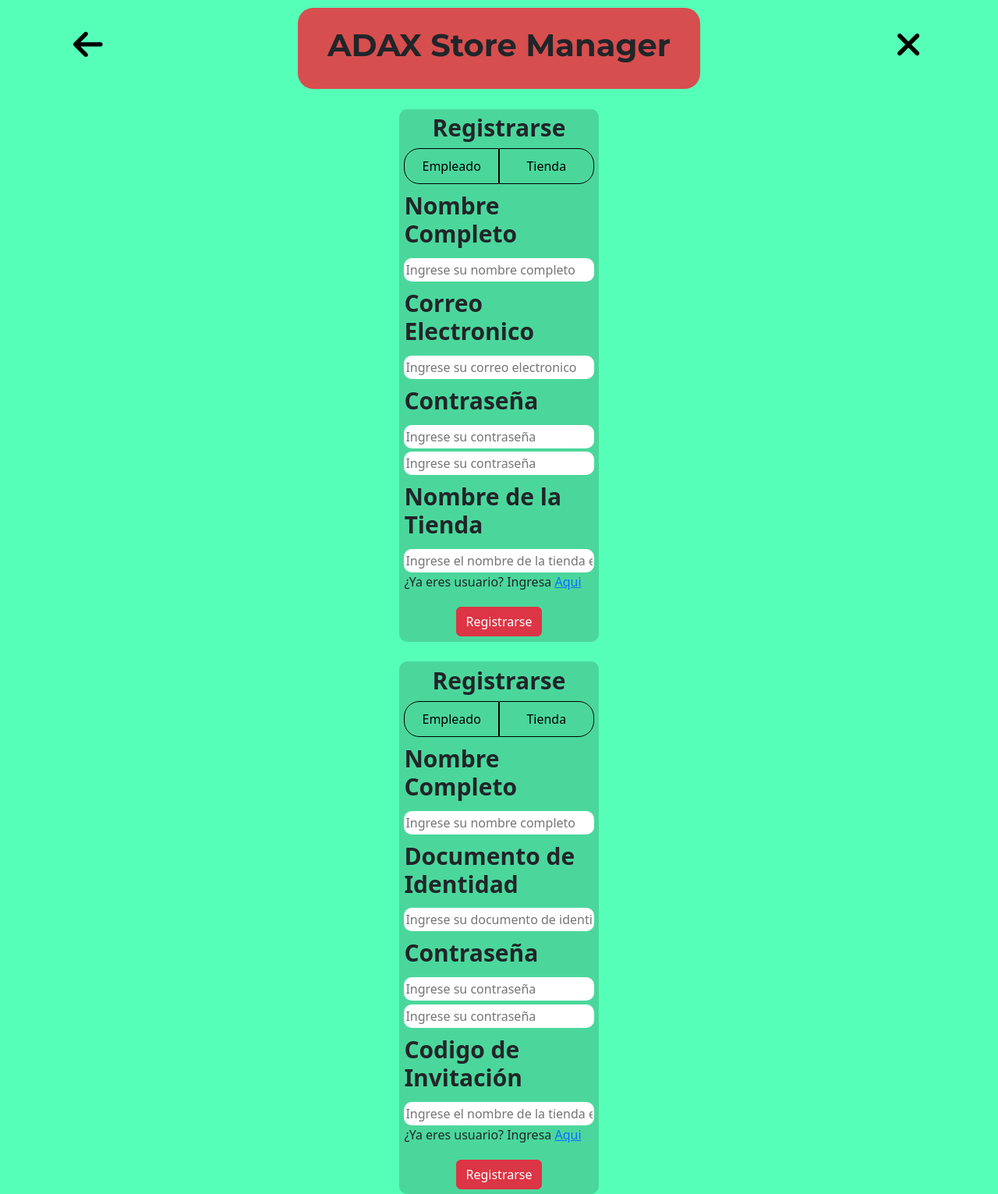
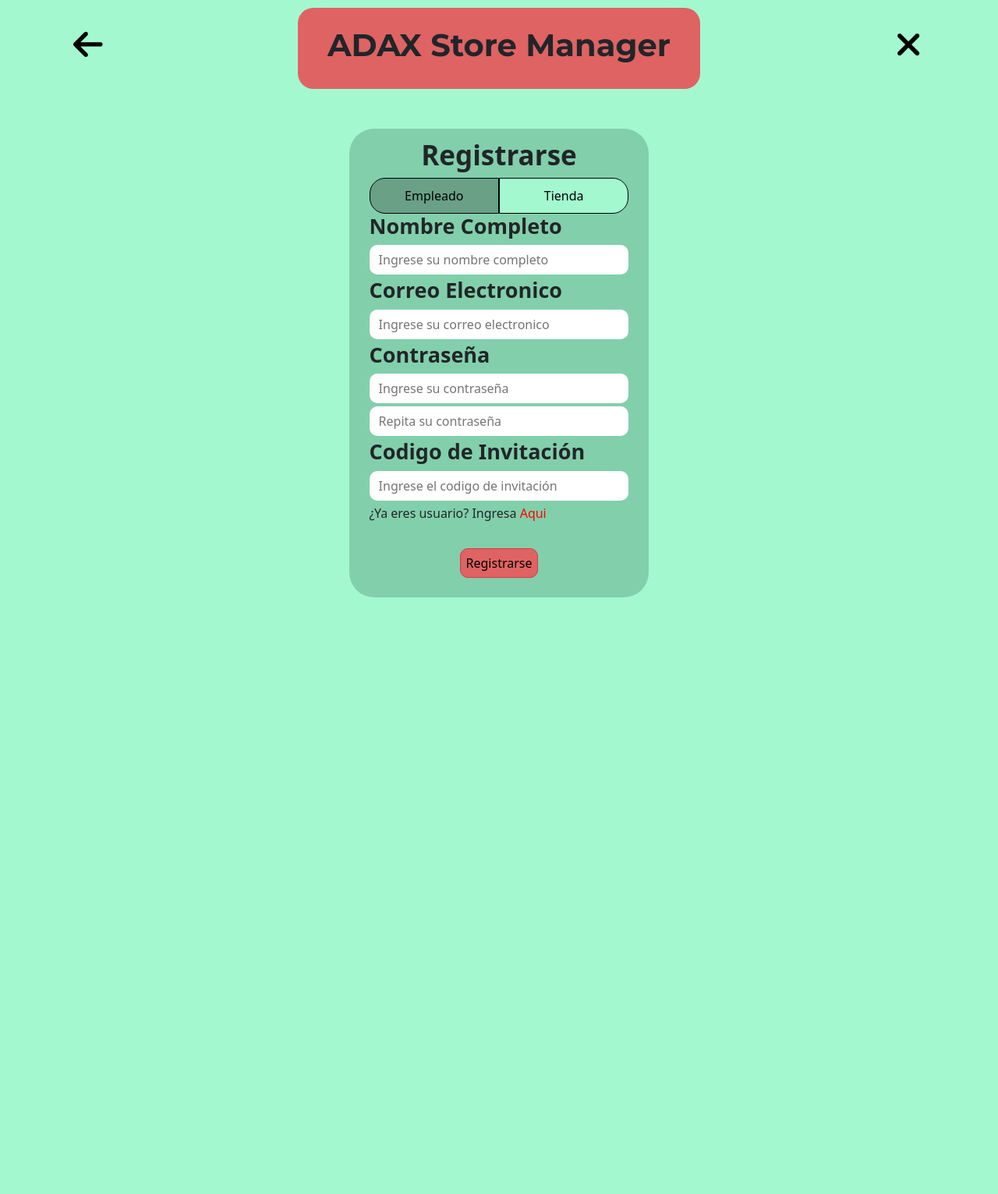
Before and after one commit to Xfezor/ADAX-Store-Manager, a PHP site: page /registro.html in a window 1280 px wide. Shown: the whole page at 78% size. After the commit the page ends 766 px from the top, so only its background shows below. Run offline with PHP 8.4, Linux system fonts and the light colour scheme; some libraries are stand-ins or nearby versions.

Commit message:
arreglo colores, faltando ventas, correcion texto tamaño forms, implementacion javascript inicio, arrelo javascript registro (no completo)

```diff
--- a/Archivo base/styles.css
+++ b/Archivo base/styles.css
@@ -1,5 +1,5 @@
 body {
-  background-color: #56FFB8;
+  background-color: #a3f8d0;
 }
 .title{
   font-weight: normal;
@@ -20,7 +20,7 @@ body {
 
 }
 .adax{
-  background-color: #D74E4E;
+  background-color: #df6363;
   font-family: 'Montserrat';
   font-weight: 700;
   font-size: 20px;
--- a/HTML/iniciar_sesion.html
+++ b/HTML/iniciar_sesion.html
@@ -1,7 +1,7 @@
 <!DOCTYPE html>
 <html lang="en">
 <head>
-<title>Inicio de sesión</title>
+<title>ADAX - Inicio de sesión</title>
 <meta charset="utf-8">
 <meta name="viewport" content="width=device-width, initial-scale=1">
 <script src="https://kit.fontawesome.com/436bc767b0.js" crossorigin="anonymous"></script>
@@ -25,8 +25,8 @@
 <body class="container-fluid">
   <form class="Contenedorsesion">
     <div class="cuadradoverde">
-      <h1 class="titulo"><b>Iniciar Sesión</b></h1>
-      <h1><b>Usuario</b></h1>
+      <h1 class="titulo-iniciar-sesion"><b>Iniciar Sesión</b></h1>
+      <h1 class="username-text"><b>Usuario</b></h1>
       <input type="text" placeholder="Ingrese su Usuario..." required>
       <div class="invalid-feedback">Por favor, ingrese su usuario</div>
       <h1 class="contrasena"><b>Contraseña</b></h1>
--- a/HTML/registro.html
+++ b/HTML/registro.html
@@ -1,7 +1,7 @@
 <!DOCTYPE html>
 <html lang="en">
 <head>
-<title>ADAX - Base</title>
+<title>ADAX - Registrarse</title>
 <meta charset="utf-8">
 <meta name="viewport" content="width=device-width, initial-scale=1">
 <script src="https://kit.fontawesome.com/436bc767b0.js" crossorigin="anonymous"></script>
@@ -26,46 +26,48 @@
   </div>
 </header>
 <body>
-    <form id="tienda">
-        <div class="conteiner">
-            <h1 class="Registrarse"><b>Registrarse</b></h1>
-            <div class="toggle-buttons">
-              <button id="empleadoBtn">Empleado</button>
-              <button id="tiendaBtn">Tienda</button>
-            </div>
-            <h1><b>Nombre Completo</b></h1>
-            <input type="text" placeholder="Ingrese su nombre completo">
-            <h1><b>Correo Electronico</b></h1>
-            <input type="text" placeholder="Ingrese su correo electronico">
-            <h1><b>Contraseña</b></h1>
-            <input type="password" placeholder="Ingrese su contraseña"><br>
-            <input type="password" placeholder="Ingrese su contraseña">
-            <h1><b>Nombre de la Tienda</b></h1>
-            <input type="text" placeholder="Ingrese el nombre de la tienda en la que trabaja">
-            <p>¿Ya eres usuario? Ingresa <a href="iniciar_sesion.html">Aqui</a></p>
-            <button class="btn btn-danger" id="boton_regis">Registrarse</button>
-          </div>
-    </form>
-    <form id="empleado">
-      <div class="conteiner">
-        <h1 class="Registrarse"><b>Registrarse</b></h1>
-        <div class="toggle-buttons">
-          <button id="empleadoBtn">Empleado</button>
-          <button id="tiendaBtn">Tienda</button>
-        </div>
-        <h1><b>Nombre Completo</b></h1>
+  <div class="conteiner1" id="cont1" >
+    <h1 class="Registrarse"><b>Registrarse</b></h1>
+      <div class="toggle-buttons">
+        <button class="btn1-active" id="empleadoBtn" >Empleado</button>
+        <button class="btn2" id="tiendaBtn">Tienda</button>
+      </div>
+      <form id="tienda">
+        <h1 class="middel-text"><b>Nombre Completo</b></h1>
         <input type="text" placeholder="Ingrese su nombre completo">
-        <h1><b>Documento de Identidad</b></h1>
-        <input type="text" placeholder="Ingrese su documento de identidad">
-        <h1><b>Contraseña</b></h1>
+        <h1 class="middel-text"><b>Correo Electronico</b></h1>
+        <input type="text" placeholder="Ingrese su correo electronico">
+        <h1 class="middel-text"><b>Contraseña</b></h1>
         <input type="password" placeholder="Ingrese su contraseña"><br>
-        <input type="password" placeholder="Ingrese su contraseña">
-        <h1><b>Codigo de Invitación</b></h1>
-        <input type="text" placeholder="Ingrese el nombre de la tienda en la que trabaja">
+        <input type="password" placeholder="Repita su contraseña">
+        <h1 class="middel-text"><b>Codigo de Invitación </b></h1>
+        <input type="text" placeholder="Ingrese el codigo de invitación">
         <p>¿Ya eres usuario? Ingresa <a href="iniciar_sesion.html">Aqui</a></p>
         <button class="btn btn-danger" id="boton_regis">Registrarse</button>
-      </div>
+      </form>
+  </div>
+
+  <div class="conteiner2" id="cont2"  style="display: none;">
+    <h1 class="Registrarse"><b>Registrarse</b></h1>
+    <div class="toggle-buttons">
+      <button class="btn1" id="empleadoBtn1" >Empleado</button>
+      <button class="btn2-active" id="tiendaBtn1">Tienda</button>
+    </div>
+    <form id="empleado">
+      <h1 class="middel-text"><b>Nombre Completo</b></h1>
+      <input type="text" placeholder="Ingrese su nombre completo">
+      <h1 class="middel-text"><b>Documento de Identidad</b></h1>
+      <input type="text" placeholder="Ingrese su documento de identidad">
+      <h1 class="middel-text"><b>Contraseña</b></h1>
+      <input type="password" placeholder="Ingrese su contraseña"><br>
+      <input type="password" placeholder="Ingrese su contraseña">
+      <h1 class="middel-text"><b>Nombre de la Tienda</b></h1>
+      <input type="text" placeholder="Ingrese el nombre de la tienda">
+      <p>¿Ya eres usuario? Ingresa <a href="iniciar_sesion.html">Aqui</a></p>
+      <button class="btn btn-danger" id="boton_regis">Registrarse</button>
     </form>
+  </div>
+
     <script src="registro.js"></script>
 </body>
 </html>
--- a/HTML/styles_registro.css
+++ b/HTML/styles_registro.css
@@ -1,5 +1,5 @@
 body {
-    background-color: #56FFB8;
+  background-color: #a3f8d0;
 }
 .title{
   font-weight: normal;
@@ -20,7 +20,7 @@ body {
 
 }
 .adax{
-    background-color: #D74E4E;
+  background-color: #df6363;
   font-family: 'Montserrat';
   font-weight: 700;
   font-size: 20px;
@@ -60,32 +60,71 @@ body {
   transform: scale(1.2);
 }
 
-  form {
+.tienda {
   margin-top: 2%;
   display: flex;
   align-items: center;
   justify-content: center;
 }
 
-  .conteiner {
-    background-color:rgba(75, 215, 156, 255);
-    border-radius: 10px;
+.conteiner1{
+  background-color:#82cfab;
+  border-radius: 2em;
   text-align: left;
-    width: 20%;
-    padding: 0.5%;
+  width: 30%;
+  padding-top: 1%;
+  padding-left: 2%;
+  padding-right: 2%;
+  padding-bottom: 2%;
+  margin: auto;
+  margin-top: 4%;
+}
+.conteiner2 {
+  background-color:#82cfab;
+  border-radius: 2em;
+  text-align: left;
+  width: 30%;
+  padding-top: 1%;
+  padding-left: 2%;
+  padding-right: 2%;
+  padding-bottom: 2%;
+  margin: auto;
+  margin-top: 4%;
+}
+.conteiner1-active{
+  background-color:#82cfab;
+  border-radius: 2em;
+  text-align: left;
+  width: 30%;
+  padding-top: 1%;
+  padding-left: 2%;
+  padding-right: 2%;
+  padding-bottom: 2%;
+  margin: auto;
+  margin-top: 4%;
+}
+.conteiner2-active {
+  background-color:#82cfab;
+  border-radius: 2em;
+  text-align: left;
+  width: 30%;
+  padding-top: 1%;
+  padding-left: 2%;
+  padding-right: 2%;
+  padding-bottom: 2%;
+  margin: auto;
+  margin-top: 4%;
 }
 
 input {
   width: 100%;
-    margin-top: 2%;
   border-radius: 10px;
-    height: 30px;
-    border: transparent;
+  padding-left: 10px;
+  border-color: transparent;
+  padding: 5px 10px;
+  margin-bottom: 4px;
 }
-  .conteiner h1 {
-    margin-top: 10px;
-    font-size: 30px
-  }
+
 .conteiner .Registrarse {
   text-align: center;
   margin-top: 0%;
@@ -99,28 +138,91 @@ body {
 
 .toggle-buttons {
   display: flex;
-    background-color: rgba(75, 215, 156, 255);
+  background-color: #82cfab;
 }
 
-  .toggle-buttons button {
+.btn1 {
+  border-radius: 20px 0 0 20px;
+  border-right: none;
   flex: 1;
   padding: 10px;
-    background-color: rgba(75, 215, 156, 255);
+  background-color: #a3f8d0;
   cursor: pointer;
   border: 1px solid black;
 }
-  .toggle-buttons button:hover {
+.btn1:hover{
   background-color: #56FFB8;
 }
-  #empleadoBtn {
+.btn1-active{
   border-radius: 20px 0 0 20px;
+  border-right: none;
+  flex: 1;
+  padding: 10px;
+  background-color: #69a086;
+  cursor: pointer;
+  border: 1px solid black;
+}
+.btn2{
+  border-radius: 0 20px 20px 0;
+  border-left: none;
+  flex: 1;
+  padding: 10px;
+  background-color: #a3f8d0;
+  cursor: pointer;
+  border: 1px solid black;
+}
+.btn2:hover{
+  background-color: #56FFB8;
+}
+.btn2-active{
+  border-radius: 0 20px 20px 0;
+  border-left: none;
+  flex: 1;
+  padding: 10px;
+  background-color: #69a086;
+  cursor: pointer;
+  border: 1px solid black;
+}
+#empleadoBtn-active {
+  border-radius: 20px 0 0 20px;
+  background-color: #515251;
+  border-right: none;
 }
 
-  #tiendaBtn{
+#tiendaBtn-active{
   border-radius: 0 20px 20px 0;
-
+  background-color: #69a086;
+  border-left: none;
+}
+.Registrarse{
+  font-size: 35px;
+  text-align: center;
+}
+.middel-text{
+  font-size: 27px;
 }
 
-  .toggle-buttons button.active {
-    background-color: rgba(75, 215, 156, 255);
+#boton_regis {
+  background-color: #df6363;
+  display: flex;
+  margin: auto;
+  width: 30%;
+  justify-content: center;
+  align-items: center;
+  margin-top: 10%;
+  border-radius: 10px;
+  text-align: center;
+  color: black;
+  transform: scale(1);
+  transition: transform 0.5s ease;
 }
+#boton_regis:hover{
+  background-color: #af3333;
+  color: rgb(255, 255, 255);
+  transform: scale(1.05);
+  transition: transform 0.5s ease;
+}
+a {
+  text-decoration:none;
+  color: red;
+}
--- a/HTML/styles_ventas.css
+++ b/HTML/styles_ventas.css
@@ -1,6 +1,6 @@
 body {
-    background-color: #56FFB8;
-}
+    background-color: #a3f8d0;
+  }
 .title{
     font-weight: normal;
     font-style: normal;
```
Also changed, not shown: HTML/inicio.html (+5 -4 lines), HTML/inicio.js (added, +12 -0 lines), HTML/registro.js (+44 -16 lines), HTML/styles_iniciar_sesion.css (+23 -4 lines), HTML/styles_inicio.css (+8 -8 lines). Lines whose indentation alone changed are shown as unchanged.
